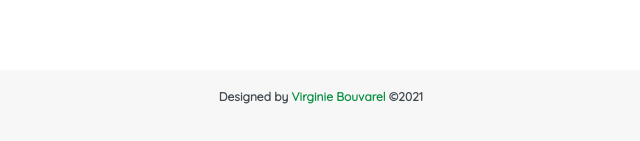
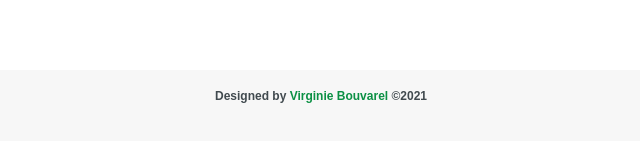
Before and after one commit to VirginieBouvarel/alfra_export, a plain HTML site: page dist/index.html in a window 1280 px wide. Shown: the part 3854-3995 px from the top of the page, 319-959 px from the left. Drawn offline with nearby package versions, Linux system fonts and the light colour scheme.

```diff
--- a/scss/layouts/_footer.scss
+++ b/scss/layouts/_footer.scss
@@ -4,6 +4,7 @@ footer {
 	text-align:center;
 	font-size:1.2rem;
 	font-weight: bold;
+    font-family:$font-title;
 }
 footer span {
 	color:$green;
```
Also changed, not shown: dist/css/style.css.
